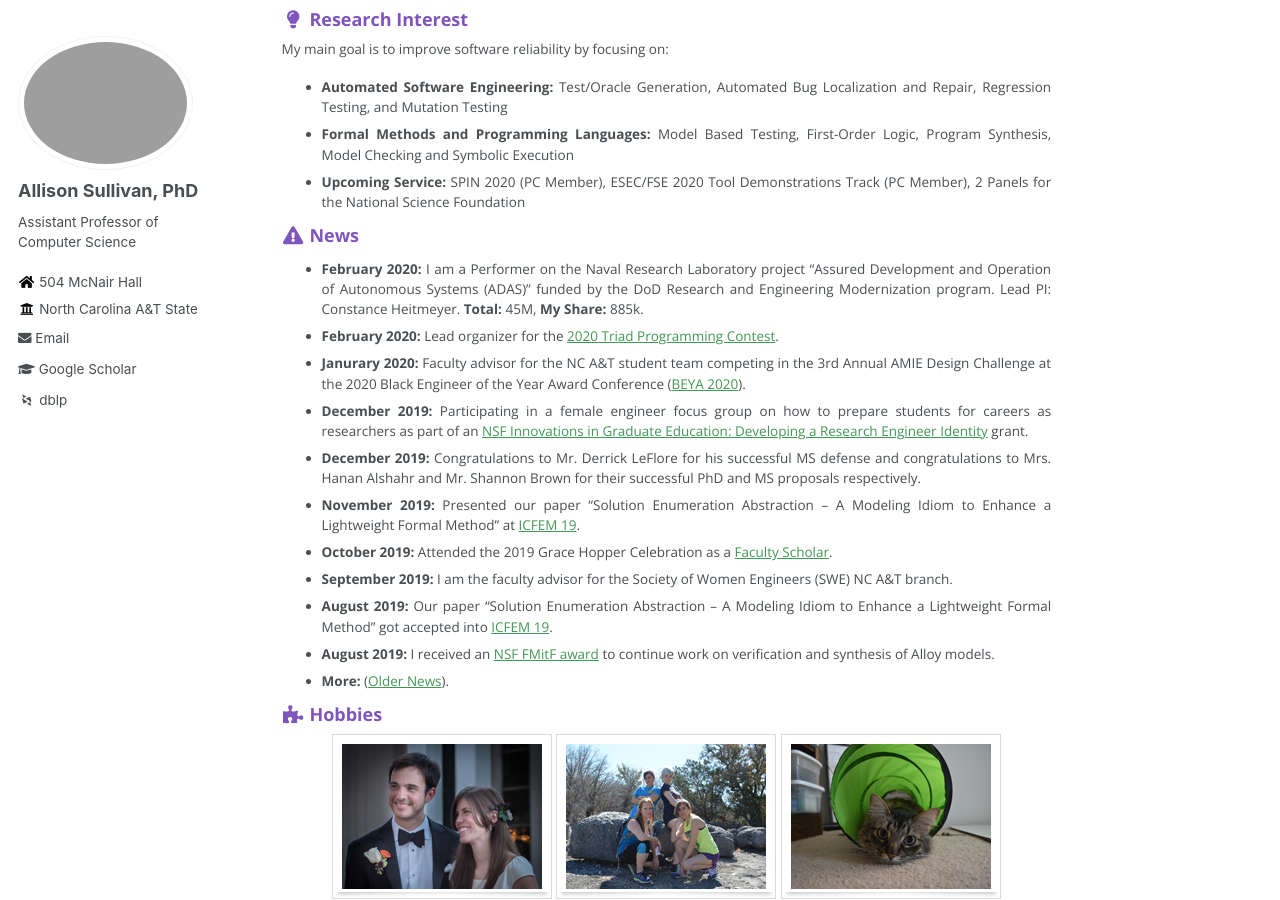
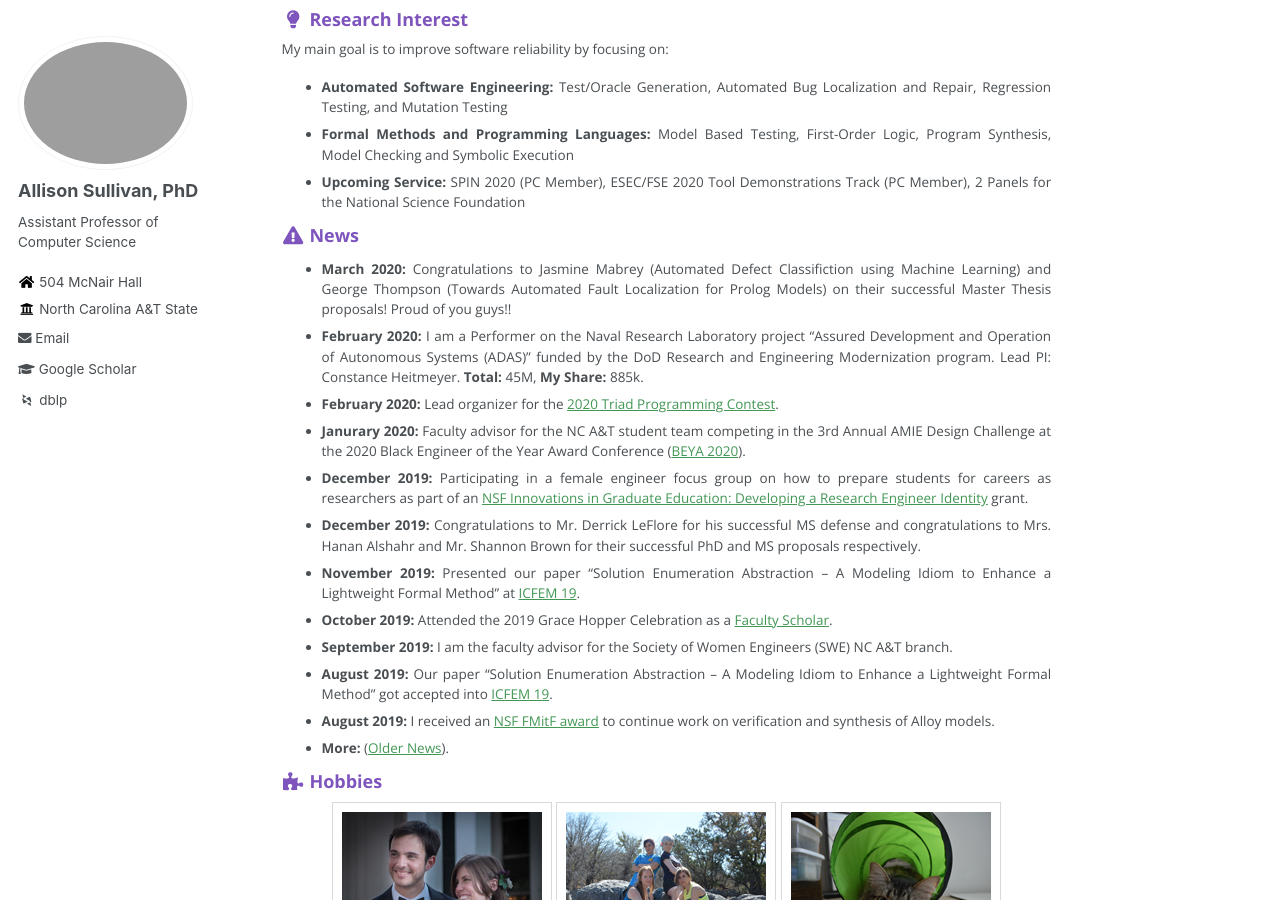
Before and after one commit to Allisonius/allisonius.github.io, a Jekyll site: the page built from _pages/about.md, in a window 1280 px wide and 900 px high, scrolled down 319 px. Built offline with Jekyll 4.4.1, drawn with Linux system fonts in a browser that asks for light colours; some web fonts are replaced.

Commit message:
Update about.md

```diff
--- a/_pages/about.md
+++ b/_pages/about.md
@@ -24,6 +24,7 @@ Checking and Symbolic Execution
  * **Upcoming Service:** SPIN 2020 (PC Member), ESEC/FSE 2020 Tool Demonstrations Track (PC Member), 2 Panels for the National Science Foundation
 
 ### <i class="fa fa-fw fa-exclamation-triangle" aria-hidden="true"></i> News
+* **March 2020:** Congratulations to Jasmine Mabrey (Automated Defect Classifiction using Machine Learning) and George Thompson (Towards Automated Fault Localization for Prolog Models) on their successful Master Thesis proposals! Proud of you guys!!
 * **February 2020:** I am a Performer on the Naval Research Laboratory project "Assured Development and Operation of Autonomous Systems (ADAS)" funded by the DoD Research and Engineering Modernization program. Lead PI: Constance Heitmeyer. **Total:** 45M, **My Share:** 885k.
 * **February 2020:** Lead organizer for the [2020 Triad Programming Contest](https://triad-pc-2020.github.io/).
 * **Janurary 2020:** Faculty advisor for the NC A&T student team competing in the 3rd Annual AMIE Design Challenge at the 2020 Black Engineer of the Year Award Conference ([BEYA 2020](https://s4.goeshow.com/ccgroup/beyastem/2020/index.cfm)).
```
